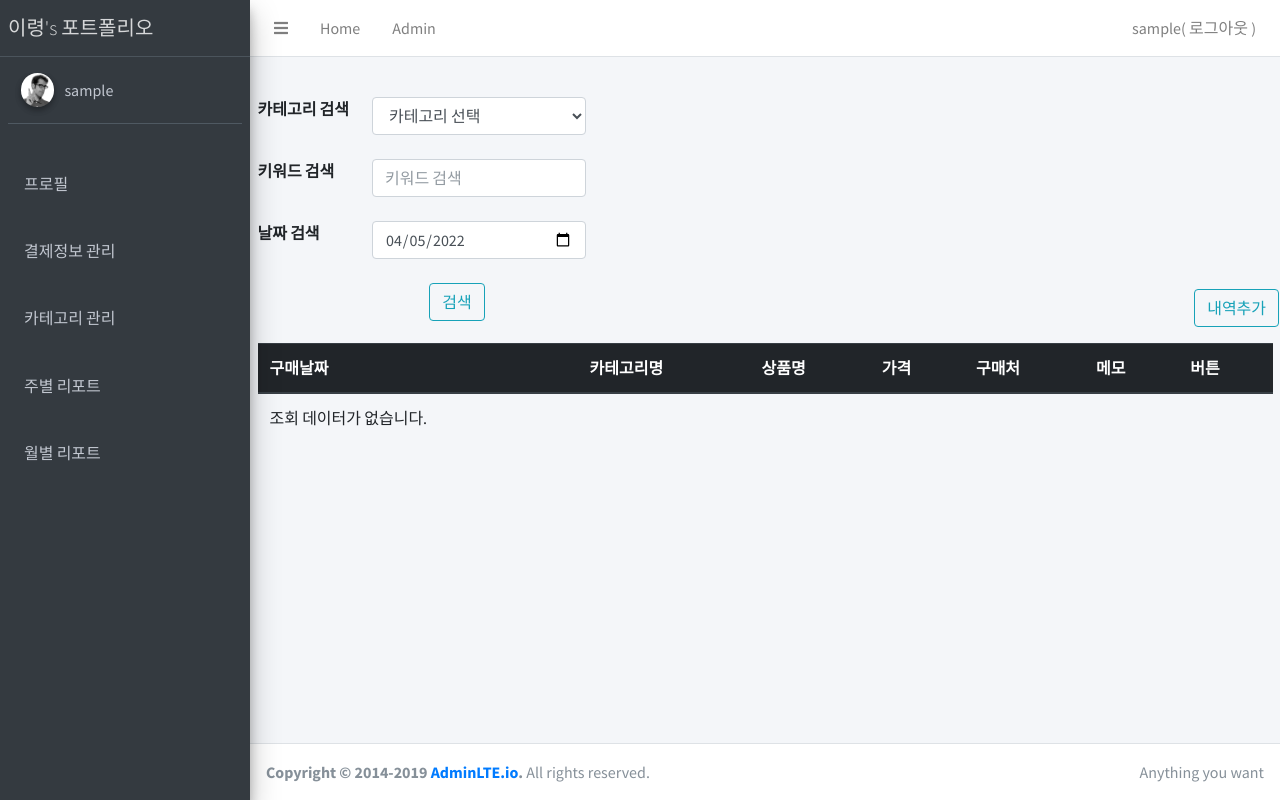
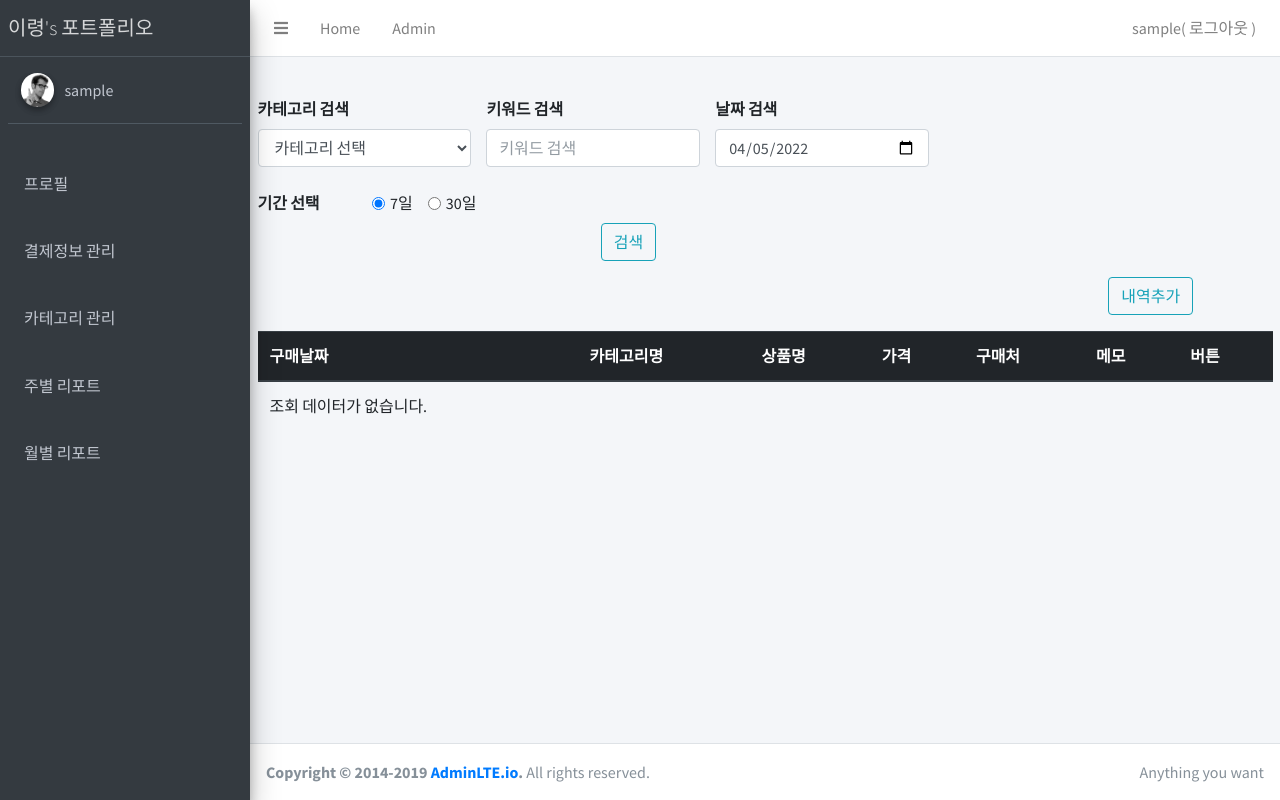
Before and after one commit to yiryeong/FinanacialLedget_DRF, a Django app: page /expenditure/ in a window 1280 px wide. Run offline with Django 4.2, Linux system fonts and the light colour scheme; the visitor is signed in with stand-in values (Sample User, id 1); data that the repository does not hold is empty; some libraries are stand-ins or nearby versions.

Commit message:
1. add expenditure create feature 2. add date scope search filter
Signed-off-by: yiryeong0720 <yiryeong0720@gmail.com>

```diff
--- a/expenditure/urls.py
+++ b/expenditure/urls.py
@@ -1,10 +1,12 @@
 from django.urls import path
-from . import views
+# from . import views
+from .views import base_views, add_item_views
 
 
 app_name = 'expenditure'
 
 urlpatterns = [
-    path('', views.expenditure, name='list'),
+    path('', base_views.expenditure, name='list'),
+    path('add_item/', add_item_views.add_item, name='add_item'),
     # path('<int:category_id>', views.expenditure_detail, name='detail'),
 ]
--- a/expenditure/views.py
+++ b/expenditure/views/base_views.py
@@ -3,8 +3,8 @@
 from rest_framework.decorators import permission_classes
 from rest_framework.permissions import IsAuthenticated
 from category.models import Category
-from .models import Expenditure
-from .ExpenditureSerializer import ExpenditureSerializer
+from ..models import Expenditure
+from ..ExpenditureSerializer import ExpenditureSerializer
 from datetime import date, datetime, timedelta
 
 
@@ -24,9 +24,10 @@
         search_date = request.GET.get('search_date', today)
         kw = request.GET.get('kw', '')
         selected_category = request.GET.get('selected_category', '0')
+        date_scope = int(request.GET.get('date_scope', '7'))
 
         end_date = datetime.strptime(search_date, "%Y-%m-%d")
-        start_date = end_date - timedelta(weeks=1)
+        start_date = end_date - timedelta(days=date_scope)
 
         expenditure_list = Expenditure.objects.filter(uid=user, pay_date__range=[start_date, search_date])
 
@@ -52,28 +53,5 @@
         # paginator = Paginator(expenditure_list, 10)  # 페이지당 10개씩 보여 주기
         # page_obj = paginator.get_page(page)
 
-        context = {'expenditure_list': serializer.data, 'category_list': category_list, "selected_category": selected_category, "search_date": search_date}
+        context = {'expenditure_list': serializer.data, 'category_list': category_list, "selected_category": int(selected_category), "search_date": search_date, "date_scope": date_scope, "kw": kw}
         return render(request, 'expenditure/list.html', context)
-
-    elif request.method == 'POST':
-        user_id = request.user.id
-        post_data = request.POST
-
-        expenditure_info = {
-            'pay_date': post_data['pay_date'],
-            'uid': user_id,
-            'price': post_data['price'],
-            'product': post_data['product'],
-            'cid': post_data['category_id'],
-        }
-
-        if post_data['place']:
-            expenditure_info.place = post_data['place']
-
-        if post_data['memo']:
-            expenditure_info.place = post_data['memo']
-
-        serializer = ExpenditureSerializer(data=expenditure_info)
-        if serializer.is_valid(raise_exception=True):
-            serializer.save()
-            return redirect('expenditure:list')
--- a/templates/expenditure/list.html
+++ b/templates/expenditure/list.html
@@ -6,13 +6,11 @@
     <!-- 검색, 정렬 -->
     <div class="row justify-content-between my-3">
         <div class="col-8">
-            <div class="row my-8">
+            <div class="row my-16">
                 <form id="expenditure_searchForm" method="get" action="{% url 'expenditure:list' %}" class="col-12">
-                    <div class="row my-6">
-                        <div class="col-2">
+                    <div class="row">
+                        <div class="col-4">
                             <label>카테고리 검색</label>
-                        </div>
-                        <div class="col-4">
                             <select class="form-control selected_category" name="selected_category">
                                 <option value="0">카테고리 선택</option>
                                 {% if category_list %}
@@ -22,42 +20,47 @@
                                 {% endif %}
                             </select>
                         </div>
-                    </div>
-                    <br>
-                    <div class="row my-6">
-                        <div class="col-2">
+                        <div class="col-4">
                             <label>키워드 검색</label>
+                            <input type="text" class="form-control kw" id="kw" name="kw" value="{{ kw|default_if_none:'' }}"  placeholder="키워드 검색">
                         </div>
                         <div class="col-4">
-                            <input type="text" class="form-control kw" id="kw" name="kw" value="{{ kw|default_if_none:'' }}"  placeholder="키워드 검색">
+                            <label>날짜 검색</label>
+                            <input type="date" class="form-control search_category" id="search_date" name="search_date" value="{{ search_date }}">
                         </div>
                     </div>
                     <br>
                     <div class="row my-6">
                         <div class="col-2">
-                            <label>날짜 검색</label>
+                            <label>기간 선택</label>
                         </div>
                         <div class="col-4">
-                            <input type="date" class="form-control search_category" id="search_date" name="search_date" value="{{ search_date }}">
+                            <div class="form-check form-check-inline">
+                                <input class="form-check-input" type="radio" name="date_scope" id="inlineRadio1" value="7" {% if date_scope == 7 %} checked="checked" {% endif %}>
+                                <label class="form-check-label" for="inlineRadio1">7일</label>
+                            </div>
+                            <div class="form-check form-check-inline">
+                                <input class="form-check-input" type="radio" name="date_scope" id="inlineRadio2" value="30" {% if date_scope == 30 %} checked="checked" {% endif %}>
+                                <label class="form-check-label" for="inlineRadio2">30일</label>
+                            </div>
                         </div>
-                    </div>
-                    <br>
-                    <div class="row my-6 align-self-center">
-                        <div class="col-md-3 offset-md-3">
+                        <div class="col-md-6 offset-md-6">
                             <button class="btn btn-outline-info" type="submit"  id="btn_search">검색</button>
                         </div>
                     </div>
                 </form>
             </div>
         </div>
-        <div class="col-1">
-            <br><br><br><br><br><br><br><br>
+    </div>
+    <div class="row justify-content-between my-3">
+        <div class="col-8">
+        </div>
+        <div class="col-2">
             <div class="row">
-                <button class="btn btn-outline-info" type="button"  id="add_expenditure">내역추가</button>
+                <a class="btn btn-outline-info" href="{% url 'expenditure:add_item' %}" type="button"  id="add_expenditure">내역추가</a>
             </div>
         </div>
     </div>
-
     <!-- 리스트 테이블 -->
     <table class="table">
         <thead>
@@ -79,12 +82,8 @@
                     <td> {{ expenditure.category }} </td>
                     <td> {{ expenditure.product }} </td>
                     <td> {{ expenditure.price }} </td>
-                    <td> {{ expenditure.place }} </td>
-                    {% if expenditure.memo %}
-                        <td> {{ expenditure.memo }} </td>
-                    {% else %}
-                        <td></td>
-                    {% endif %}
+                    <td> {{ expenditure.place|default_if_none:"" }} </td>
+                    <td> {{ expenditure.memo|default_if_none:"" }} </td>
                     <td>
                         <button class="btn btn-outline-info modify" type="submit">수정</button>
                         <button class="btn btn-outline-danger delete" data-uri="{% url 'expenditure:list' %}">삭제</button>
```
Also changed, not shown: expenditure/views/add_item_views.py (added, +37 -0 lines), templates/expenditure/add_item.html (added, +58 -0 lines).
